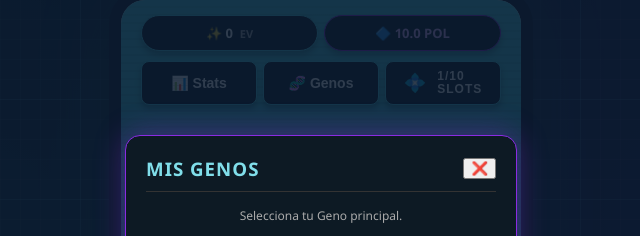
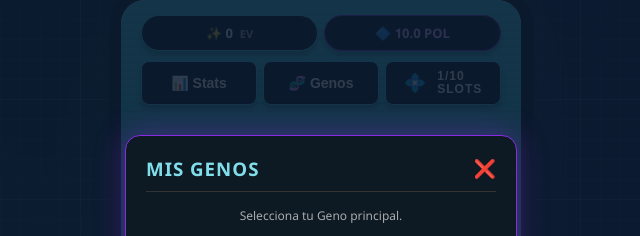
Before and after one commit to Saletti001/Mascotas, a plain HTML site: page index.html in a window 1280 px wide. Both pictures are taken after a click on the button "🧬 Genos". Shown: the top 236 px of the page, 319-959 px from the left. Drawn offline with Linux system fonts and the light colour scheme.

Commit message:
X cierre de genos

```diff
--- a/index.html
+++ b/index.html
@@ -64,7 +64,7 @@
                 <div class="modal-content" style="max-height: 75vh; overflow-y: auto; width: 85%; max-width: 350px;">
                     <div class="modal-header">
                         <h3>Mis Genos</h3>
-                        <button id="close-swap-modal">❌</button>
+                        <button id="close-swap-modal" style="background: transparent; border: none; cursor: pointer; font-size: 18px; padding: 0;">❌</button>
                     </div>
                     <p style="color: #aaa; font-size: 12px; text-align: center; margin-bottom: 15px;">Selecciona tu Geno principal.</p>
 
```
